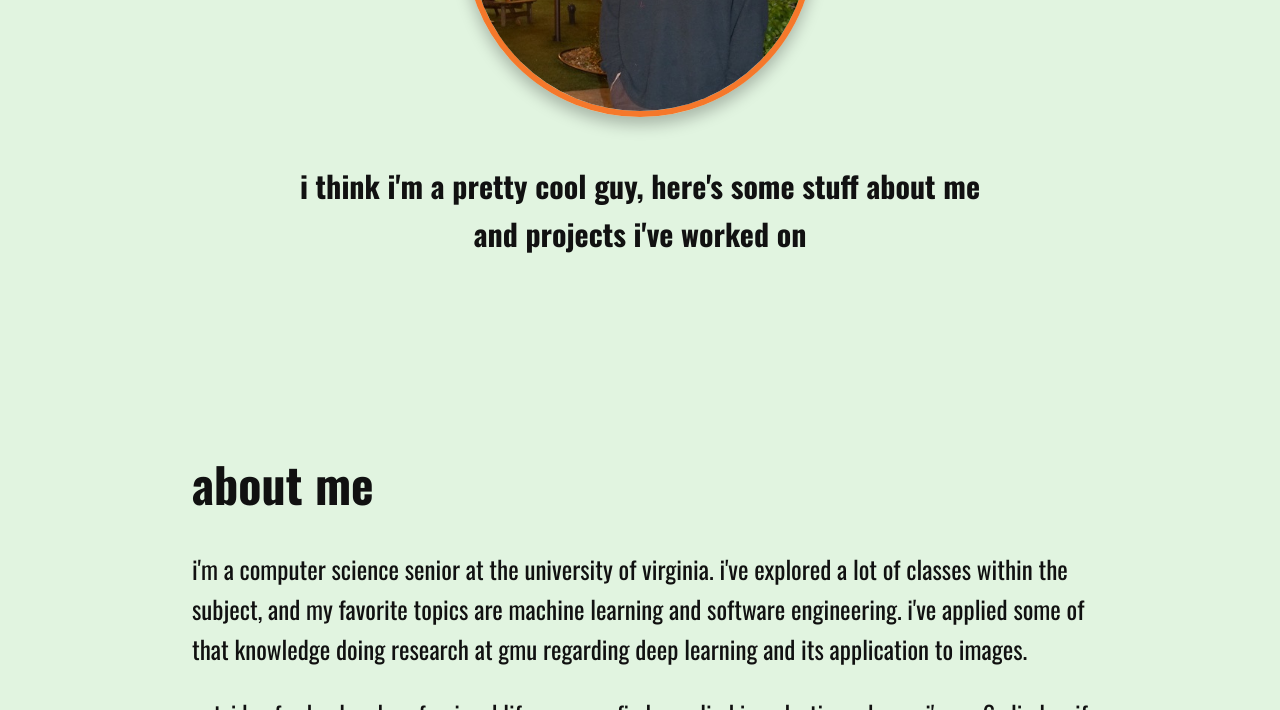
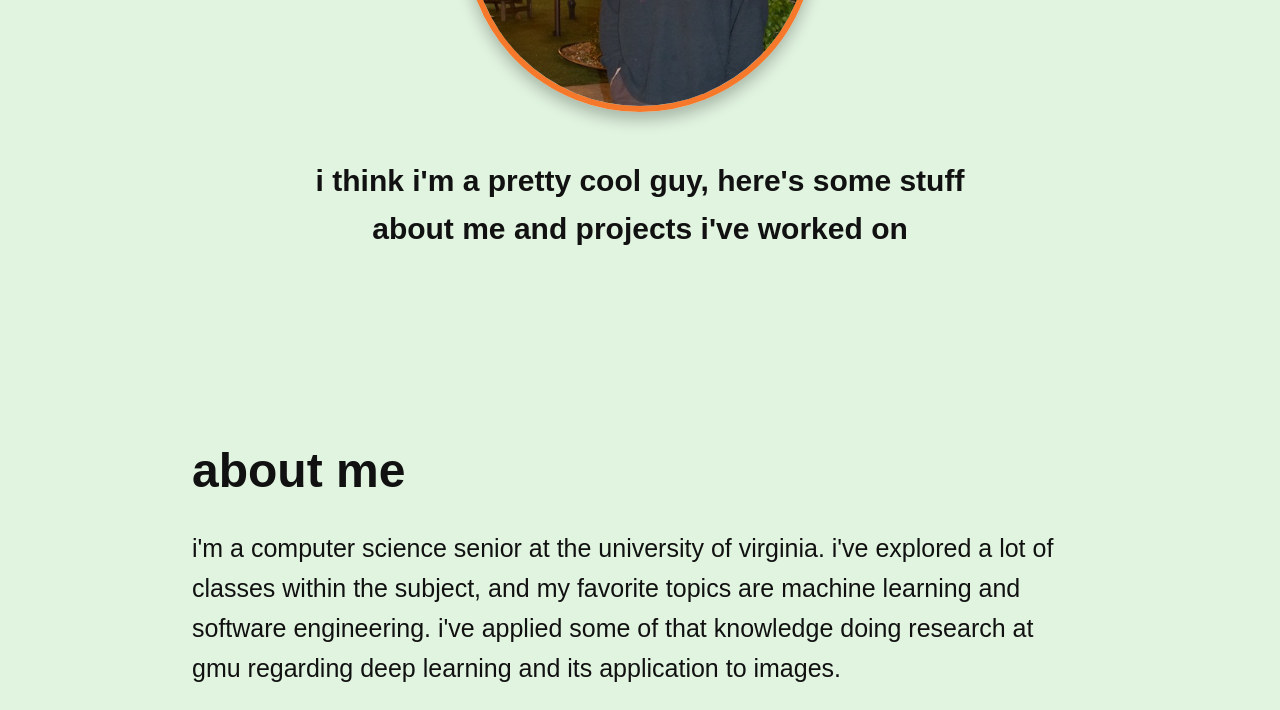
Before and after one commit to JasonKshr/JasonPortfolio, a website: page public/index.html in a window 1280 px wide. Shown: the part 525-1235 px from the top of the page. Drawn offline with nearby package versions, Linux system fonts and the light colour scheme; no server answers.

Commit message:
changed font

```diff
--- a/public/style.css
+++ b/public/style.css
@@ -19,7 +19,7 @@ body {
     margin: 0;
     background: var(--background);
     color: var(--text);
-    font-family: "Oswald", Arial, sans-serif;
+    font-family: "Arial", Arial, sans-serif;
 }
 
 a {
```
